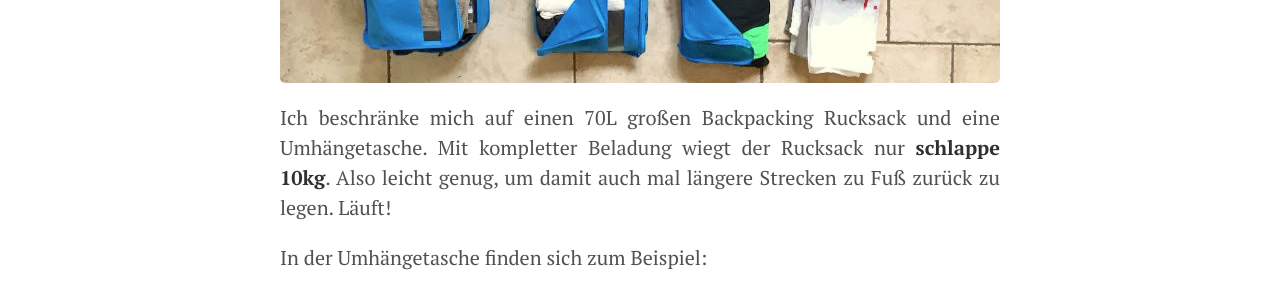
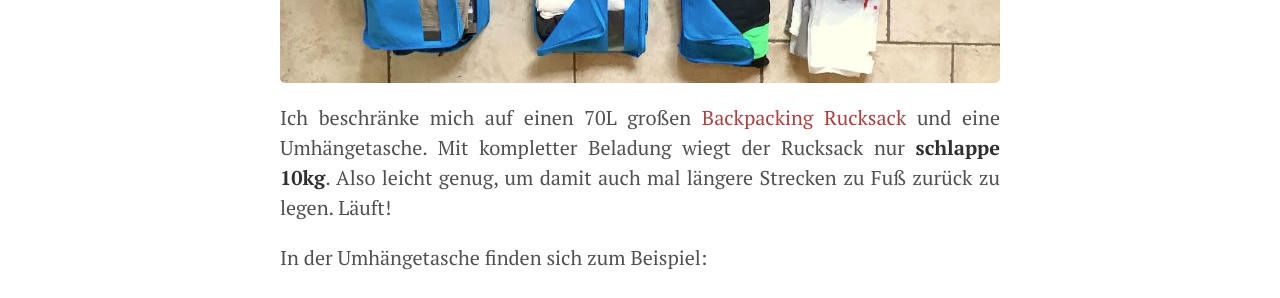
Before and after one commit to Sanderand/Sanderand.github.io, a Jekyll site: the page built from _posts/2015-04-16-packen.md, in a window 1280 px wide. Shown: the part 1070-1368 px from the top of the page. Built offline with Jekyll 4.4.1, drawn with Linux system fonts in a browser that asks for light colours; Markdown is read by kramdown in place of the engine named in the settings; comment, search, counter and statistics services are not loaded; part of the change alters nothing that is shown.

```diff
--- a/_posts/2015-04-16-packen.md
+++ b/_posts/2015-04-16-packen.md
@@ -8,7 +8,7 @@ Wie packt man für ein Jahr? Für verschiedene Klimazonen zwischen kalt, warm, f
 
 ![Gepäck]({{ site.url }}/public/post_img/packen.jpg)
 
-Ich beschränke mich auf einen 70L großen Backpacking Rucksack und eine Umhängetasche. Mit kompletter Beladung wiegt der Rucksack nur **schlappe 10kg**. Also leicht genug, um damit auch mal längere Strecken zu Fuß zurück zu legen. Läuft!
+Ich beschränke mich auf einen 70L großen <a href="http://www.amazon.de/gp/product/B003534V68/ref=as_li_tl?ie=UTF8&camp=1638&creative=19454&creativeASIN=B003534V68&linkCode=as2&tag=andsanmeiblo-21&linkId=ZL3S5TN5AQSQ6RKR" target="_blank">Backpacking Rucksack</a> und eine Umhängetasche. Mit kompletter Beladung wiegt der Rucksack nur **schlappe 10kg**. Also leicht genug, um damit auch mal längere Strecken zu Fuß zurück zu legen. Läuft!
 
 In der Umhängetasche finden sich zum Beispiel:
 
```
